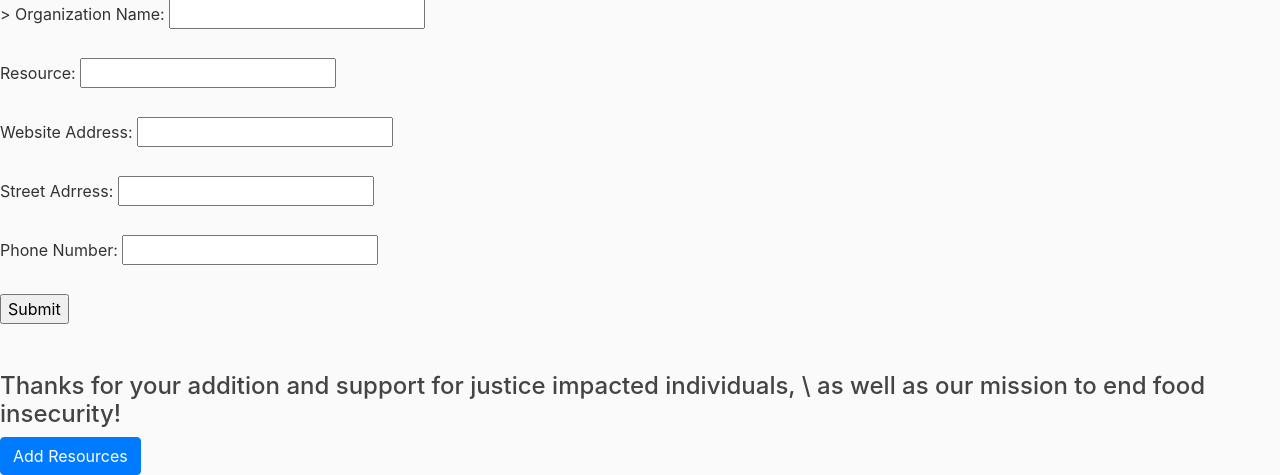
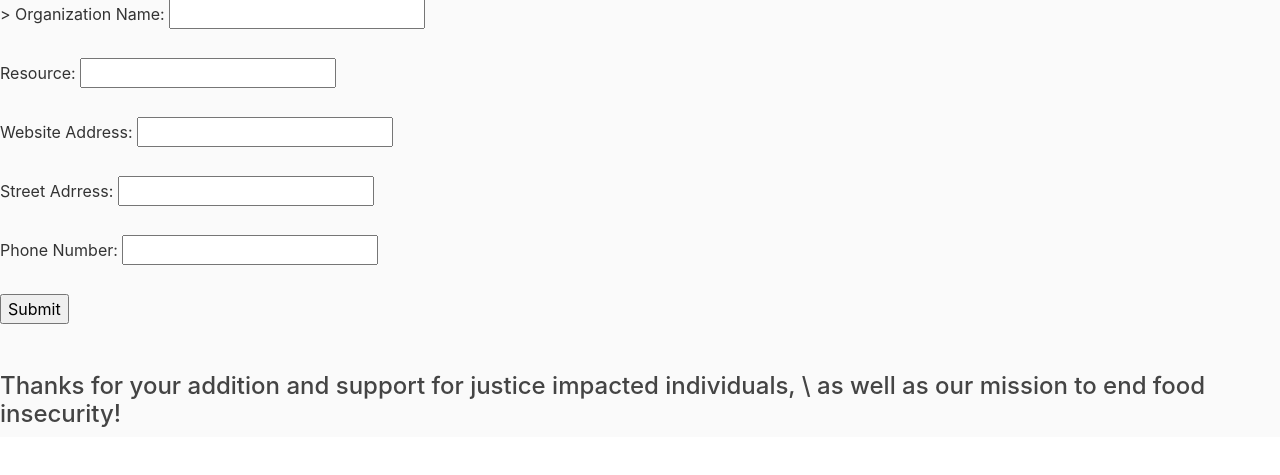
Before and after one commit to Intheloop83/fresh_start, a Django app: page / in a window 1280 px wide. Shown: the part 442-917 px from the top of the page. After the commit the page ends 869 px from the top, so only its background shows below. Run offline with Django 3.2, Linux system fonts and the light colour scheme; some libraries are stand-ins or nearby versions.

Commit message:
Updated files

```diff
--- a/mysite/fresh_start/templates/fresh_start/base.html
+++ b/mysite/fresh_start/templates/fresh_start/base.html
@@ -84,7 +84,6 @@
         <h4>Thanks for your addition and support for justice impacted individuals, \
                 as well as our mission to end food insecurity!</h4>
         </form>
-        <a class="btn btn-primary" href="{% url 'add_resources' %}">Add Resources</a>
 
         <!-- Optional JavaScript -->
         <!-- jQuery first, then Popper.js, then Bootstrap JS -->
```
